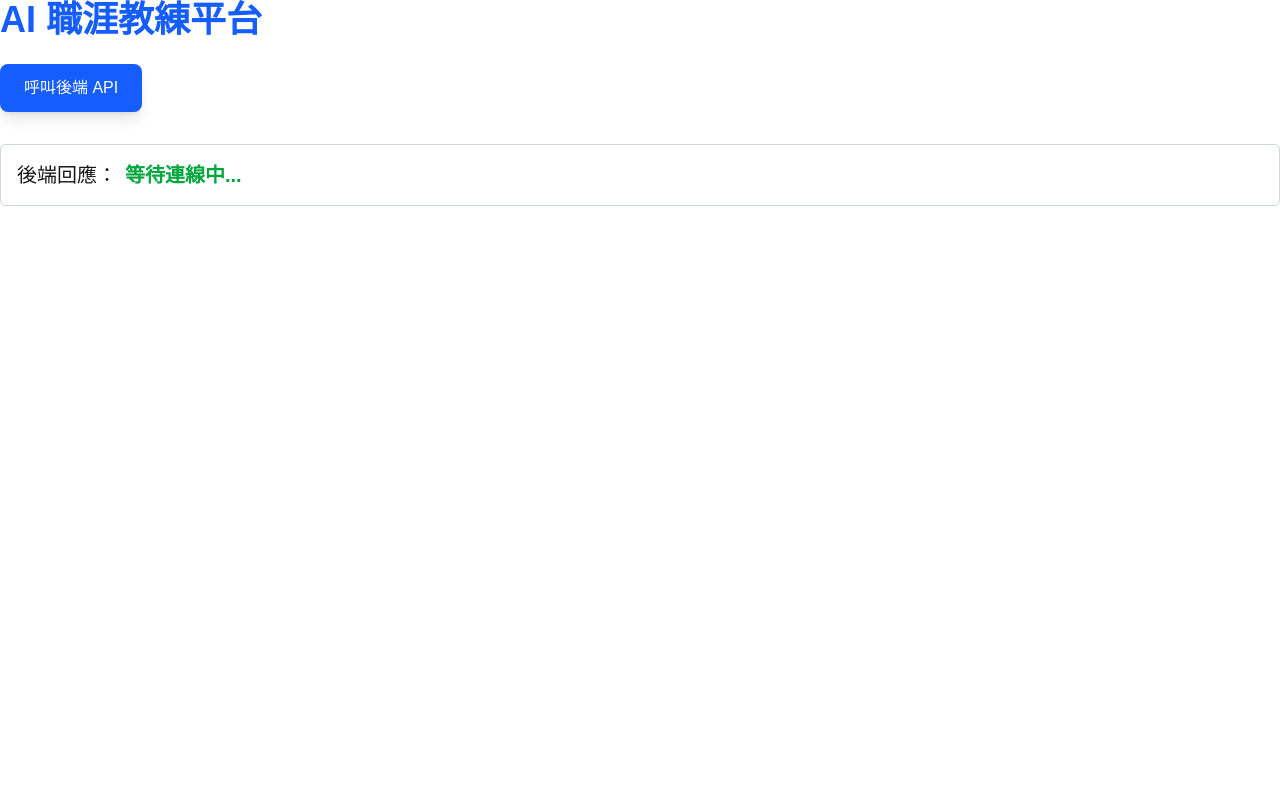
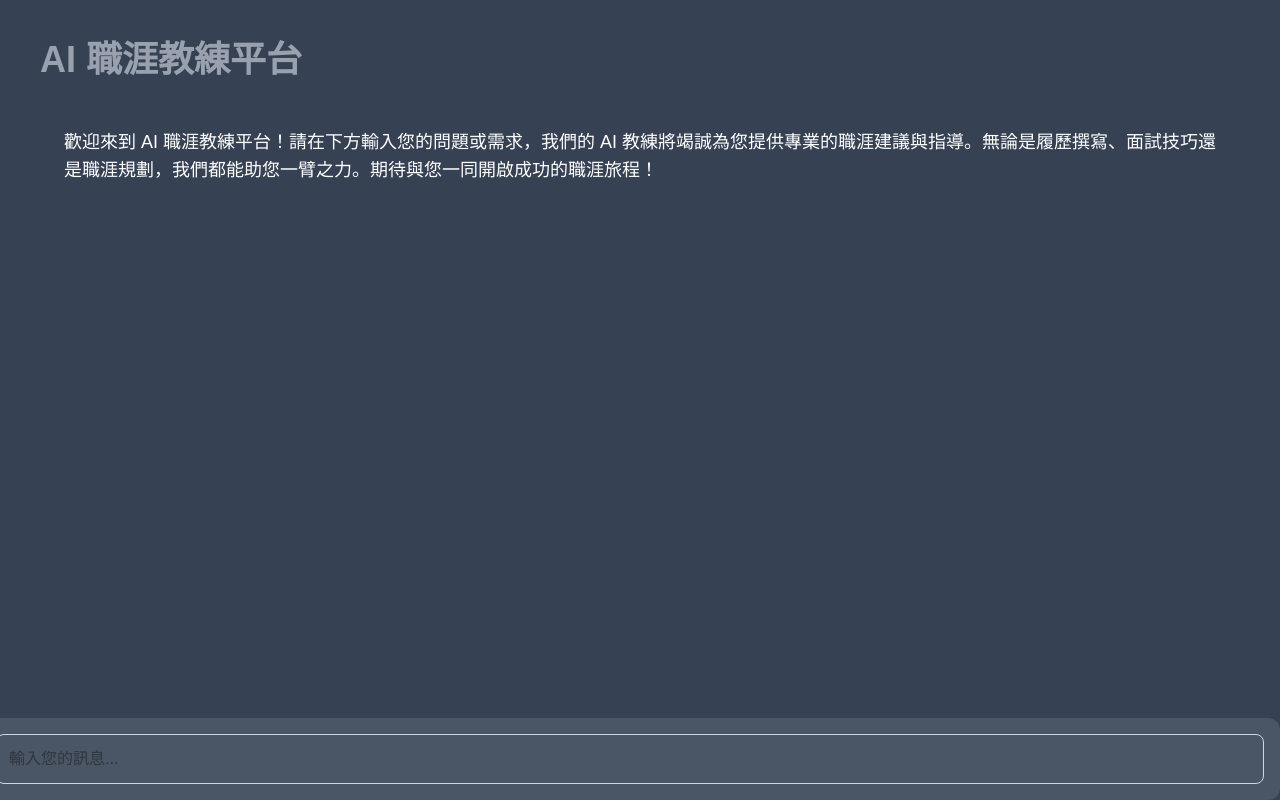
Before and after one commit to Wei0309-lang/AI_Career_Coach, a Next.js app in the folder frontend/: page /chat in a window 1280 px wide. Built offline with nearby package versions, Linux system fonts and the light colour scheme.

Commit message:
1/27/03:17，修改聊天

```diff
--- /dev/null
+++ b/frontend/app/chat/InputBox.tsx
@@ -0,0 +1,52 @@
+"use client";
+import { useState } from "react";
+
+interface InputBoxProps {
+    onSend: (message: string) => void;
+
+}
+
+export default function InputBox({onSend}: InputBoxProps) {
+
+    const [input, setInput] = useState(""); {/* 輸入框的狀態 */}
+
+    const handleKeyDown = (e:React.KeyboardEvent) => { {/* 按下Enter鍵送出 */}
+        if(e.key === 'Enter'){
+
+            if(e.nativeEvent.isComposing) {
+                return;
+            }
+
+            e.preventDefault();
+
+            handleSend();
+        }
+    }
+
+
+    const handleSend = () => { {/* 空白例外處理、傳送、重設input */}
+
+        if(input.trim() === ""){
+            return;
+        }
+
+        if(onSend && input.trim() !== ""){
+            onSend(input.trim());
+            setInput("");
+        }
+    }
+
+  return (
+    <div className="fixed bottom-0 right-0 w-[1300px] p-4 rounded rounded-lg rounded-xl  border-gray-800 bg-gray-600  ">
+      <input
+        type="text"
+        placeholder="輸入您的訊息..."
+        className="w-full p-3 border border-gray-300 rounded-lg focus:outline-none focus:ring-2 focus:ring-gray-500"
+        value={input}
+        onChange={(e) => setInput(e.target.value)}
+        onKeyDown={handleKeyDown}
+
+      />
+    </div>
+  );
+}
--- /dev/null
+++ b/frontend/app/chat/chastBody.tsx
@@ -0,0 +1,20 @@
+export default function ChatBody() {
+
+interface ChatContent{
+
+    role: "user" | "Ai" ;
+    content: string;
+}
+
+
+  return (
+    <div className="flex  p-6 overflow-y-auto">
+      {/* 這裡是聊天內容區域 */}
+
+
+      <label className="block mb-2 text-lg font-medium text-white">
+        歡迎來到 AI 職涯教練平台！請在下方輸入您的問題或需求，我們的 AI 教練將竭誠為您提供專業的職涯建議與指導。無論是履歷撰寫、面試技巧還是職涯規劃，我們都能助您一臂之力。期待與您一同開啟成功的職涯旅程！
+      </label>
+    </div>
+  );
+}
--- a/frontend/app/chat/page.tsx
+++ b/frontend/app/chat/page.tsx
@@ -1,8 +1,19 @@
 "use client";
 
 import { useState } from "react";
+import InputBox from "./InputBox";
+import ChatBody from "./chastBody";
+
 export default function Home() {
-  const [message, setMessage] = useState("等待連線中...")
+
+
+const [message, setMessage] = useState<string>("等待連線中...")
+
+const UserSend = (InputWebText:string) => {
+  console.log("收到訊息:", InputWebText);
+
+  setMessage(InputWebText);
+}
 
 
 const callBackend = async () => {
@@ -15,26 +26,18 @@ const callBackend = async () => {
   }
 }
 return (
-    <div>
+    <div className="min-h-screen flex flex-col bg-gray-700 left-15 p-10">
       {/* 顯示標題 */}
-      <h1 className="text-4xl font-bold mb-6 text-blue-600">
+      <h1 className=" flex text-4xl left-15 font-bold mb-6 text-gray-400">
         AI 職涯教練平台
       </h1>
 
-      {/* 顯示按鈕 */}
-      <button onClick={callBackend} className="px-6 py-3 bg-blue-600 text-white rounded-lg hover:bg-blue-700 transition shadow-lg" >
-        呼叫後端 API
-      </button>
 
-      {/* 顯示變數 */}
-      <div className="mt-8 p-4 border border-gray-300 rounded-md bg-white">
-        <p className="text-xl">
-          後端回應：
-          <span className="font-bold text-green-600 ml-2">
-            {message}
-          </span>
-        </p>
-      </div>
+
+      <ChatBody/>
+      <InputBox onSend={UserSend}/>
+
     </div>
+
   );
 }
```
Also changed, not shown: 1 other file (tests, documents, lock files or other folders).
